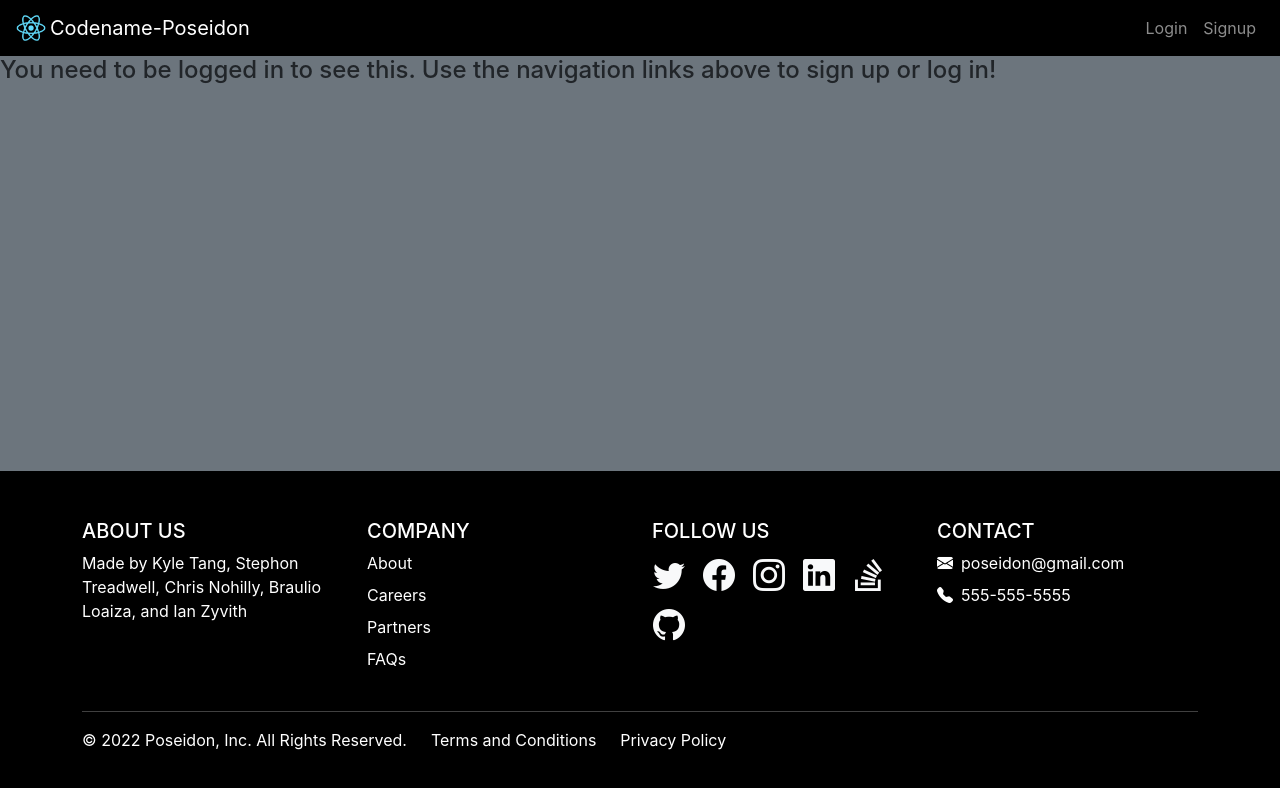
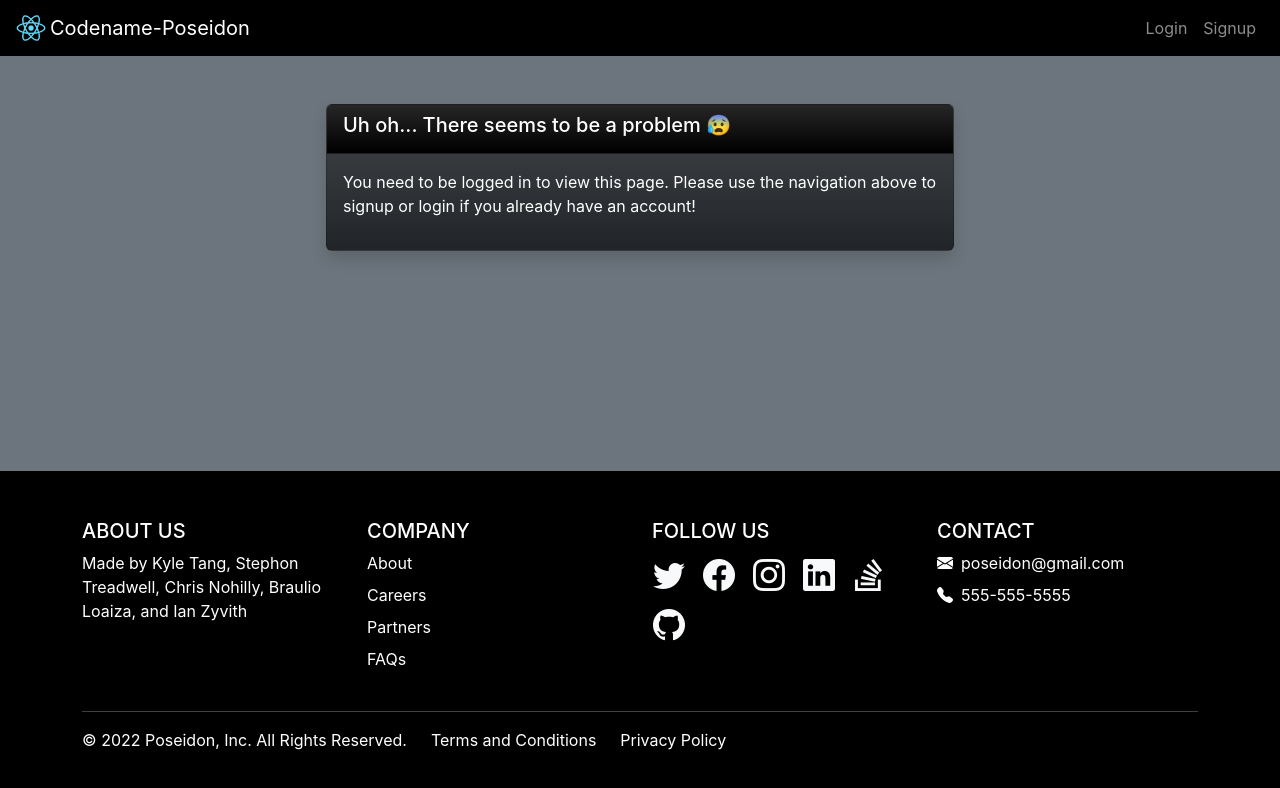
Before and after one commit to cnohilly/codeflow, a React (Create React App) app in the folder client/: page /profile/user-projects in a window 1280 px wide. Shown: the top 788 px of the page. Built offline with nearby package versions, Linux system fonts and the light colour scheme; no server answers.

Commit message:
added login error to profile projects page

```diff
--- a/client/src/pages/ProfileProjects.js
+++ b/client/src/pages/ProfileProjects.js
@@ -4,6 +4,7 @@ import { Container, Row, Col } from "react-bootstrap";
 import ProjectForm from "../components/ProjectForm";
 import ProjectList from "../components/ProjectList";
 import ProfileNav from "../components/ProfileNav";
+import ProfileError from "../components/ProfileError";
 import { useQuery, useMutation } from "@apollo/client";
 import { QUERY_USER, QUERY_ME } from "../utils/queries";
 import Auth from "../utils/auth";
@@ -36,10 +37,11 @@ const ProfileProjects = (props) => {
 
   if (!user?.username) {
     return (
-      <h4>
-        You need to be logged in to see this. Use the navigation links above to
-        sign up or log in!
-      </h4>
+      <Row className="justify-content-md-center">
+        <Col xs={6}>
+          <ProfileError />
+        </Col>
+      </Row>
     );
   }
 
```
